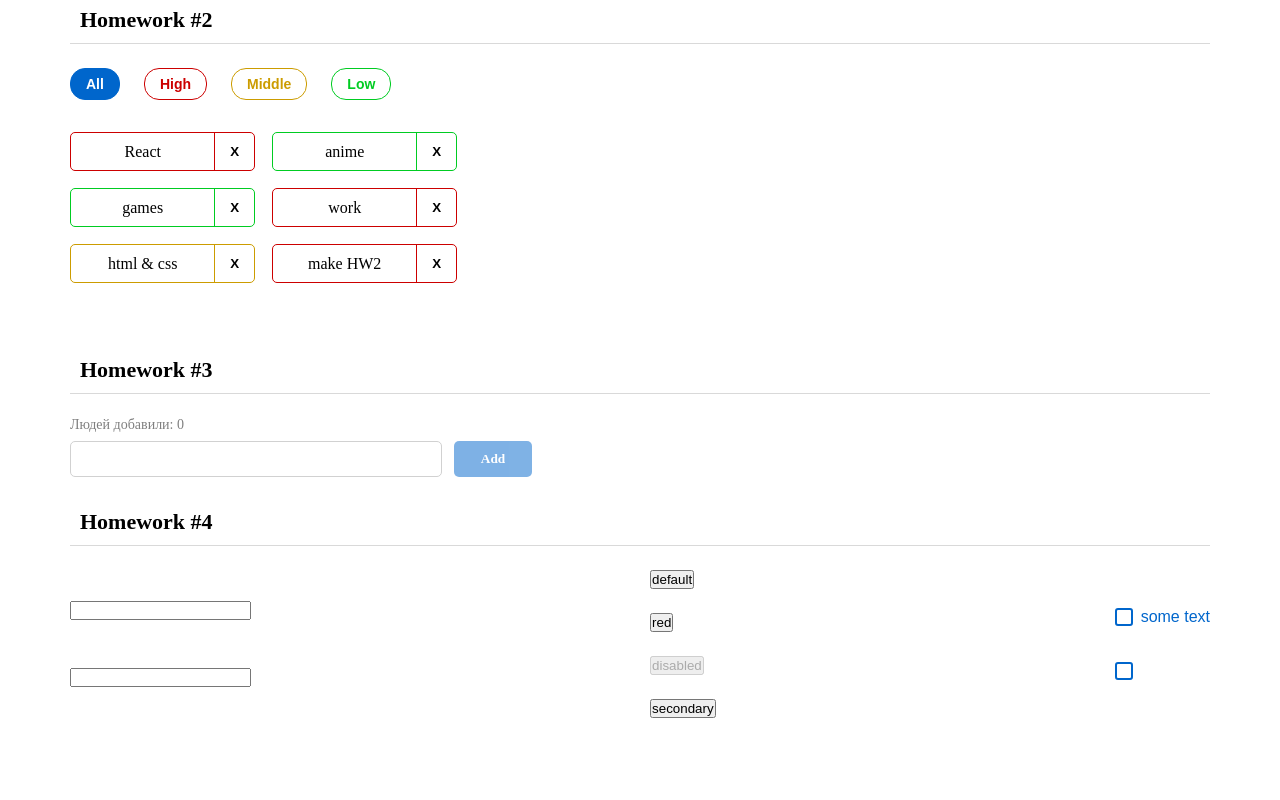
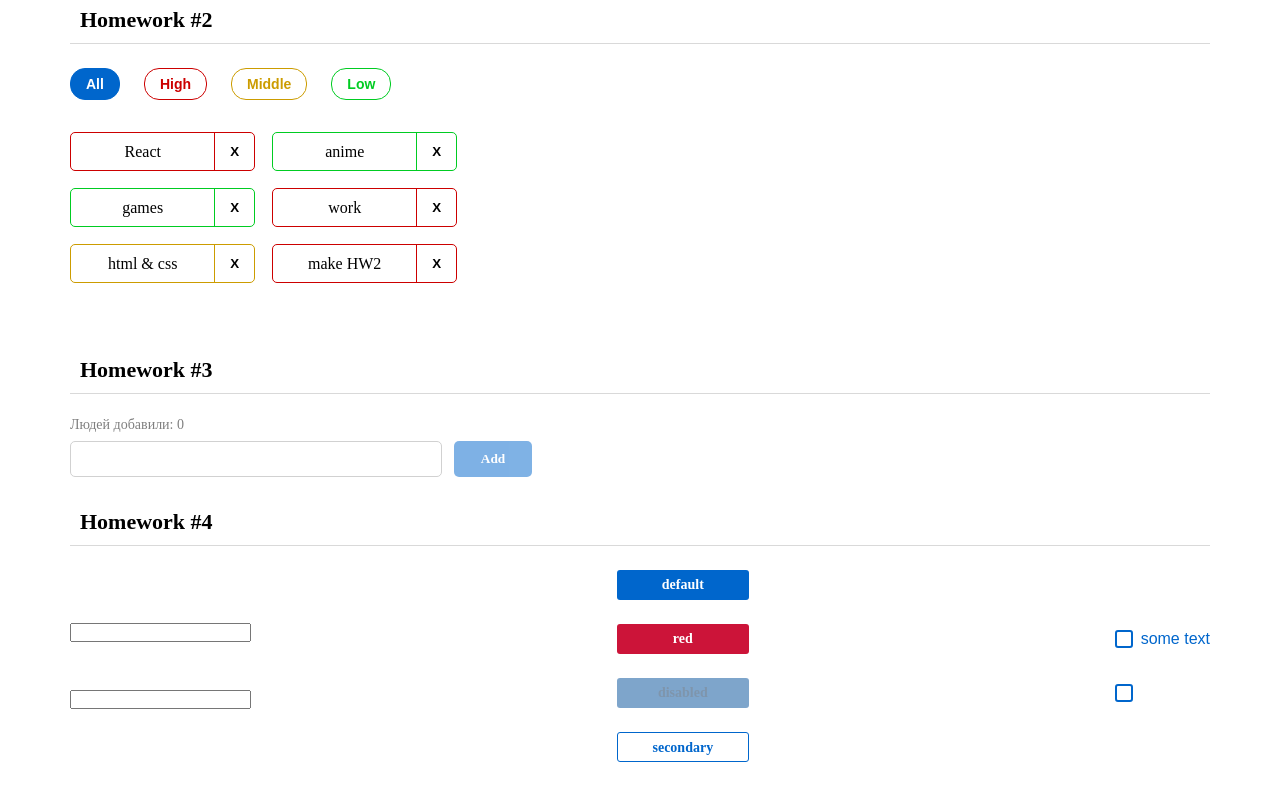
Before and after one commit to ksasrg/hws2, a React (Create React App) app: page / in a window 1280 px wide. Shown: the part 449-1249 px from the top of the page. Before the commit the page ends 1217 px from the top, so only its background shows below. Built offline with nearby package versions, Linux system fonts and the light colour scheme.

Commit message:
hw04 css

```diff
--- a/src/s2-homeworks/hw04/common/c2-SuperButton/SuperButton.module.css
+++ b/src/s2-homeworks/hw04/common/c2-SuperButton/SuperButton.module.css
@@ -1,36 +1,76 @@
 .button {
+    /* display: flex;
+    flex-direction: row;
+    justify-content: center;
+    align-items: center;
+    box-sizing: border-box; */
+    /* display: block; */
+
+    /* box-sizing: border-box;
+    vertical-align: middle; */
+
+
+    padding: 5px 24px;
+    width: 132px;
+    height: 30px;
+    border-radius: 3px;
+    border: none;
+
+    font-family: 'Montserrat';
+    font-style: normal;
+    font-weight: 600;
+    font-size: 14px;
+    line-height: 20px;
+    color: #FFFFFF;
+    cursor: pointer;
+
+
 }
 
 .disabled {
+    background-color: #004D99;
+    color: #002E5C;
+    opacity: 0.5;
 }
 
 .secondary {
+    background-color: transparent;
+    border: 1px solid #0066CC;
+    color: #0066CC;
 }
 
 .default {
+    background-color: #0066CC;
 }
 
 .red {
+    background-color: #CC1439;
 }
 
 .default:hover {
+    background-color: #0080FF;
 }
 
 .red:hover {
+    background-color: #FF1A47;
 }
 
 .secondary:hover {
+
+    background-color: #E5F0FA;
 }
 
 
 .default:active {
+    background-color: #0059B2;
 }
 
 .secondary:active {
+    background-color: #C9E5FF;
 }
 
 .red:active {
+    background-color: #B21232;
 }
 
-.button:disabled {
-}
+.button:disabled {}
--- a/src/s2-homeworks/hw04/common/c2-SuperButton/SuperButton.tsx
+++ b/src/s2-homeworks/hw04/common/c2-SuperButton/SuperButton.tsx
@@ -1,4 +1,4 @@
-import React, {ButtonHTMLAttributes, DetailedHTMLProps} from 'react'
+import React, { ButtonHTMLAttributes, DetailedHTMLProps } from 'react'
 import s from './SuperButton.module.css'
 
 // тип пропсов обычной кнопки, children в котором храниться название кнопки там уже описан
@@ -18,11 +18,13 @@ const SuperButton: React.FC<SuperButtonPropsType> = (
     }
 ) => {
     const finalClassName = s.button
-        // + (disabled
-        //         ? ...
+        + (disabled ? ' ' + s.disabled : (xType ? ' ' + s[xType] : ' ' + s.default))
+        // + (xType ? ' ' + s[xType] : ' ' + s.default)
+
         //         : xType === 'red'
         //             ? ...
         + (className ? ' ' + className : '') // задачка на смешивание классов
+
 
     return (
         <button
```
